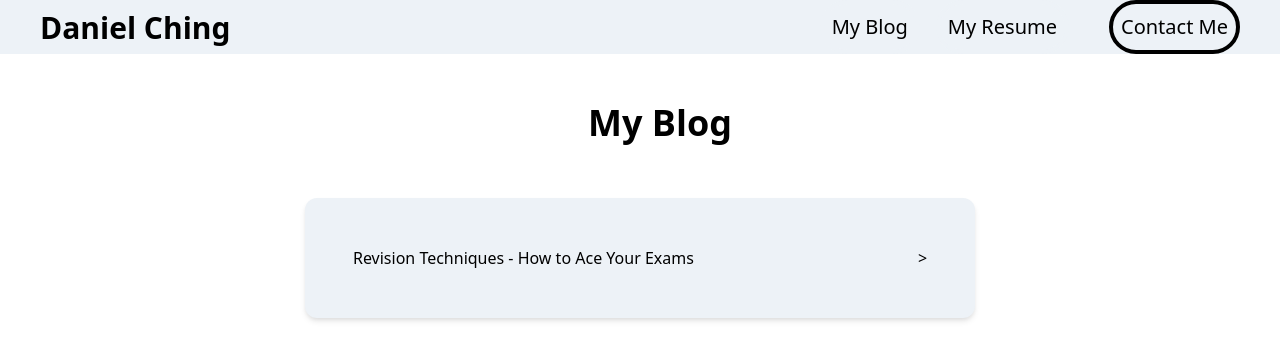
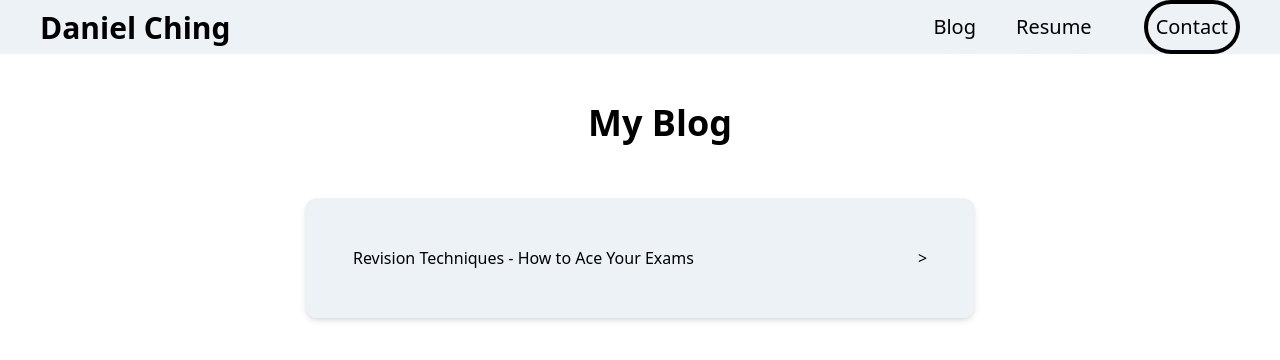
Before and after one commit to danielcwq/personal-website-current-build, a React (Create React App) app: page /blog in a window 1280 px wide. Shown: the top 360 px of the page. Built offline with nearby package versions, Linux system fonts and the light colour scheme.

Commit message:
Updated styling

```diff
--- a/src/content/index.js
+++ b/src/content/index.js
@@ -1,9 +1,9 @@
 export default {
   nav: {
     logo: 'Daniel Ching',
-    contactText: 'Contact Me',
-    blogText: 'My Blog',
-    resumeText: 'My Resume'
+    contactText: 'Contact',
+    blogText: 'Blog',
+    resumeText: 'Resume'
   },
   header: {
     img:
```
